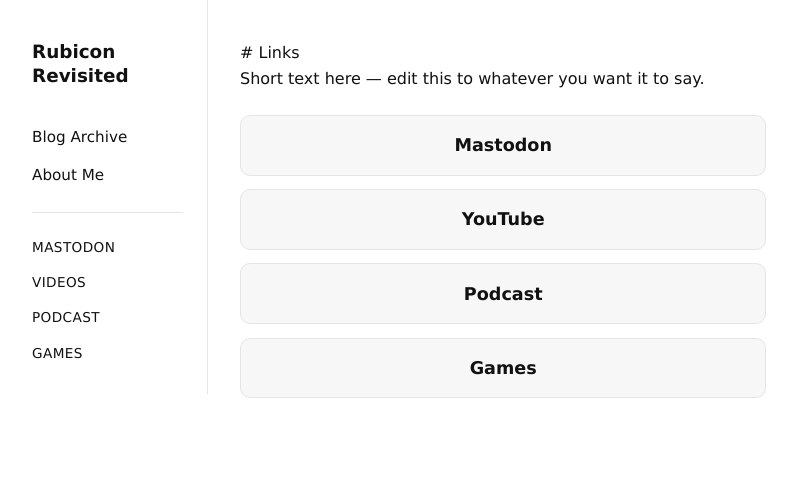
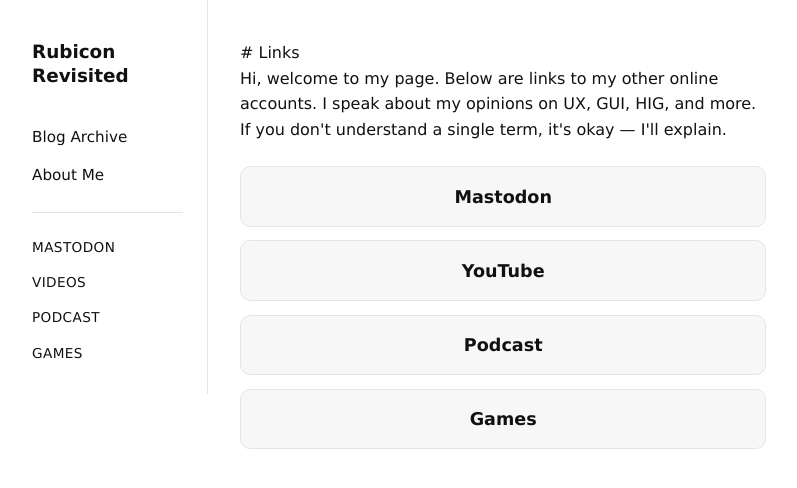
Before and after one commit to StepanJiri/stepankarasek.github.io, a Jekyll site: the page built from start.html, in a window 1280 px wide. Shown: the top 488 px of the page, without its empty margins (152-949 px from the left). Built offline with Jekyll 4.4.1, drawn with Linux system fonts in a browser that asks for light colours.

Commit message:
Update welcome text in start.html

```diff
--- a/start.html
+++ b/start.html
@@ -7,7 +7,7 @@ hide_rss: true
 
 # Links
 
-<p>Short text here — edit this to whatever you want it to say.</p>
+<p>Hi, welcome to my page. Below are links to my other online accounts. I speak about my opinions on UX, GUI, HIG, and more. If you don't understand a single term, it's okay — I'll explain.</p>
 
 <div class="start-buttons">
   <a class="start-btn" href="https://mastodon.social/@StepanJiriKarasek" target="_blank" rel="noopener">Mastodon</a>
```
